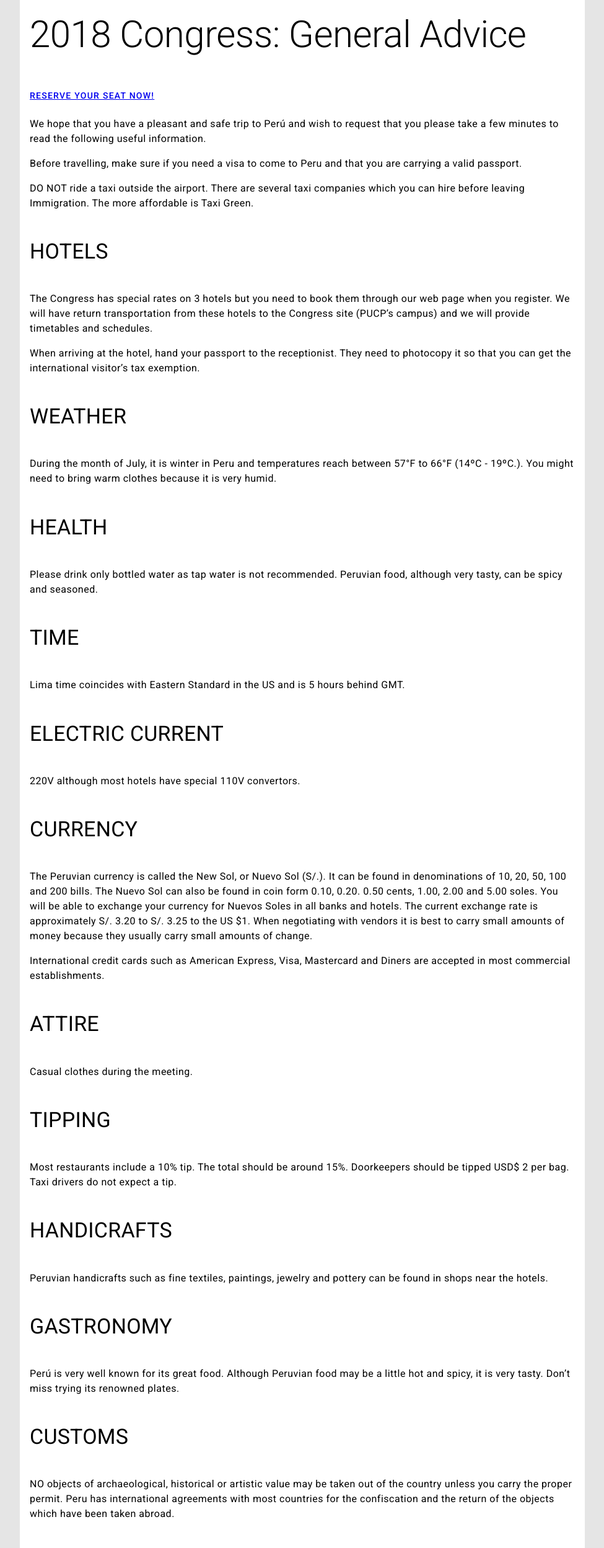
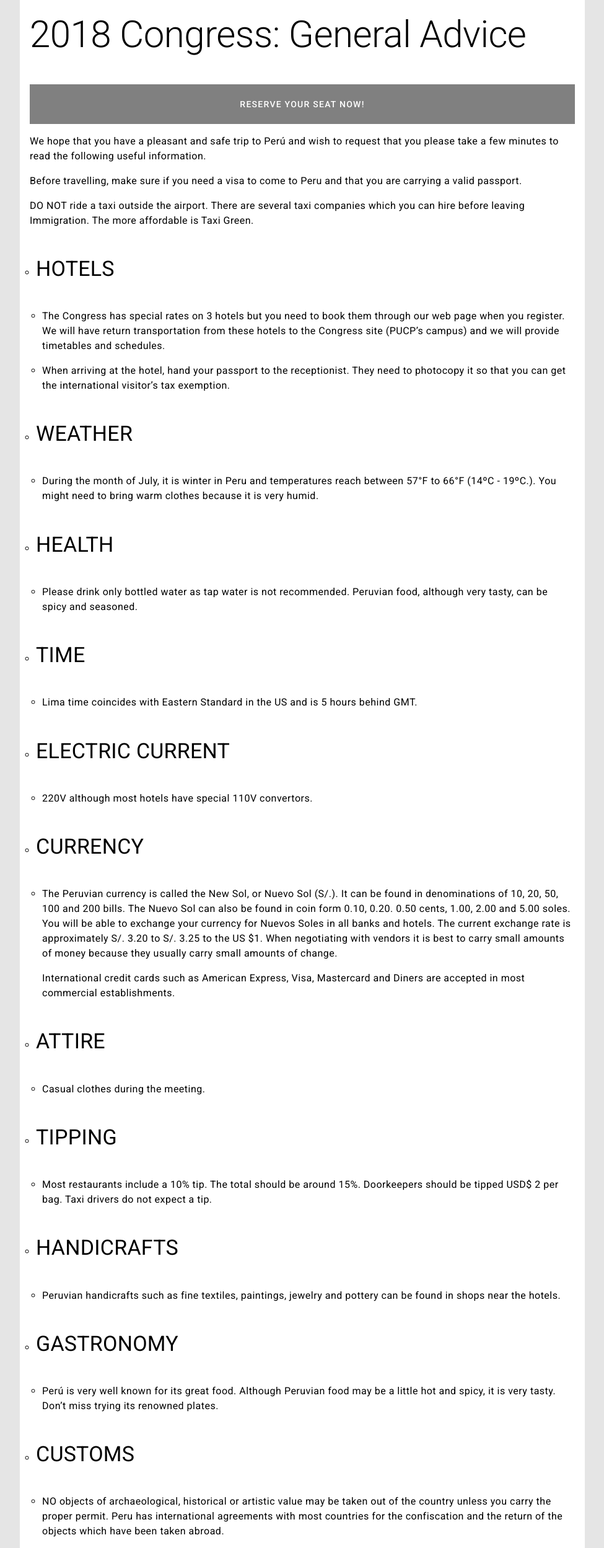
Before and after one commit to dcallegari/itmd362-spring2019-project2, a plain HTML site: page events/2018_congress/2018_congress_generaladvice.html in a window 1280 px wide. Shown: the part 120-2617 px from the top of the page at 62% size, without its empty margins (152-1127 px from the left). Drawn offline with nearby package versions, Linux system fonts and the light colour scheme.

Commit message:
Adding content buttons
to match the theme

```diff
--- a/css/events.css
+++ b/css/events.css
@@ -41,3 +41,26 @@
 {
   z-index: 10;
 }
+
+.contentbutton a
+{
+  display: block;
+  color: white;
+  background-color: grey;
+  text-align: center;
+  padding: 14px 16px;
+  text-decoration: none;
+}
+.contentbutton100:hover
+{
+  background-color: dimgray;
+}
+#w100
+{
+  width: 100%;
+}
+#w33
+{
+  width: 33%;
+  margin: auto;
+}
--- a/events/2018_congress/2018_congress_generaladvice.html
+++ b/events/2018_congress/2018_congress_generaladvice.html
@@ -12,6 +12,7 @@
     <link rel="stylesheet" href="https://use.fontawesome.com/releases/v5.8.1/css/all.css" integrity="sha384-50oBUHEmvpQ+1lW4y57PTFmhCaXp0ML5d60M1M7uH2+nqUivzIebhndOJK28anvf" crossorigin="anonymous">
     <link rel="stylesheet" media="screen" href="../../css/resets.css" />
     <link rel="stylesheet" media="screen" href="../../css/screen.css" />
+    <link rel="stylesheet" media="screen" href="../../css/events.css" />
     <script src="https://ajax.googleapis.com/ajax/libs/jquery/3.3.1/jquery.min.js"></script>
     <script async src="../../js/index_script.js"></script>
   </head>
@@ -61,70 +62,70 @@
       <main id="content">
         <section><!--on a mobile, rather change h2->h4, h4->h6-->
           <h2>2018 Congress: General Advice</h2>
-          <div id="contentbutton"><a class="button" href="http://congreso.pucp.edu.pe/isud/">Reserve Your Seat Now!</a></div>
+          <div class="contentbutton" id="w100"><a class="button" href="http://congreso.pucp.edu.pe/isud/">Reserve Your Seat Now!</a></div>
           <p>We hope that you have a pleasant and safe trip to Perú and wish to request that you please take a few minutes to read the following useful information.</p>
           <p>Before travelling, make sure if you need a visa to come to Peru and that you are carrying a valid passport.</p>
           <p>DO NOT ride a taxi outside the airport. There are several taxi companies which you can hire before leaving Immigration. The more affordable is Taxi Green.</p>
           <ul class="ulcontent">
             <li><h4>HOTELS</h4>
-              <ul>
+              <ul class="ulcontent">
                 <li><p>The Congress has special rates on 3 hotels but you need to book them through our web page when you register. We will have return transportation from these hotels to the Congress site (PUCP’s campus) and we will provide timetables and schedules.</p></li>
                 <li><p>When arriving at the hotel, hand your passport to the receptionist. They need to photocopy it so that you can get the international visitor’s tax exemption.</p></li>
               </ul>
             </li>
             <li><h4>WEATHER</h4>
-              <ul>
+              <ul class="ulcontent">
                 <li><p>During the month of July, it is winter in Peru and temperatures reach between 57°F to 66°F (14ºC - 19ºC.). You might need to bring warm clothes because it is very humid. </p></li>
               </ul>
             </li>
             <li><h4>HEALTH</h4>
-              <ul>
+              <ul class="ulcontent">
                 <li><p>Please drink only bottled water as tap water is not recommended. Peruvian food, although very tasty, can be spicy and seasoned.</p></li>
               </ul>
             </li>
             <li><h4>TIME</h4>
-              <ul>
+              <ul class="ulcontent">
                 <li><p>Lima time coincides with Eastern Standard in the US and is 5 hours behind GMT.</p></li>
               </ul>
             </li>
             <li><h4>ELECTRIC CURRENT</h4>
-              <ul>
+              <ul class="ulcontent">
                 <li><p>220V although most hotels have special 110V convertors.</p></li>
               </ul>
             </li>
             <li><h4>CURRENCY</h4>
-              <ul>
+              <ul class="ulcontent">
                 <li><p>The Peruvian currency is called the New Sol, or Nuevo Sol (S/.). It can be found in denominations of 10, 20, 50, 100 and 200 bills. The Nuevo Sol can also be found in coin form 0.10, 0.20. 0.50 cents, 1.00, 2.00 and 5.00 soles. You will be able to exchange your currency for Nuevos Soles in all banks and hotels. The current exchange rate is approximately S/. 3.20 to S/. 3.25 to the US $1. When negotiating with vendors it is best to carry small amounts of money because they usually carry small amounts of change.</p>
                 <p>International credit cards such as American Express, Visa, Mastercard and Diners are accepted in most commercial establishments.</p></li>
               </ul>
             </li>
             <li><h4>ATTIRE</h4>
-              <ul>
+              <ul class="ulcontent">
                 <li><p>Casual clothes during the meeting.</p></li>
               </ul>
             </li>
             <li><h4>TIPPING</h4>
-              <ul>
+              <ul class="ulcontent">
                 <li><p>Most restaurants include a 10% tip. The total should be around 15%. Doorkeepers should be tipped USD$ 2 per bag. Taxi drivers do not expect a tip.</p></li>
               </ul>
             </li>
             <li><h4>HANDICRAFTS</h4>
-              <ul>
+              <ul class="ulcontent">
                 <li><p>Peruvian handicrafts such as fine textiles, paintings, jewelry and pottery can be found in shops near the hotels.</p></li>
               </ul>
             </li>
             <li><h4>GASTRONOMY</h4>
-              <ul>
+              <ul class="ulcontent">
                 <li><p>Perú is very well known for its great food. Although Peruvian food may be a little hot and spicy, it is very tasty. Don’t miss trying its renowned plates.</p></li>
               </ul>
             </li>
             <li><h4>CUSTOMS</h4>
-              <ul>
+              <ul class="ulcontent">
                 <li><p>NO objects of archaeological, historical or artistic value may be taken out of the country unless you carry the proper permit. Peru has international agreements with most countries for the confiscation and the return of the objects which have been taken abroad.</p></li>
               </ul>
             </li>
             <li><h4>SECURITY ADVICE</h4>
-              <ul>
+              <ul class="ulcontent">
                 <li><p>Lima shares the same problems which plague any large city but if you use your common sense and have a little precaution you can avoid being a victim of any incident.</p>
                 <p>We suggest you leave your passport, airticket and valuables in the hotel´s safety box. Always carry a photocopy of your passport.</p>
                 <p>At the Airport, please keep your luggage at sight.</p>
```
Also changed, not shown: events/2018_congress/2018_congress_survfood.html (+2 -1 lines), events/2018_congress/2018_congress_survhist.html (+2 -1 lines), events/2018_congress/2018_congress_survtrip.html (+2 -1 lines).
